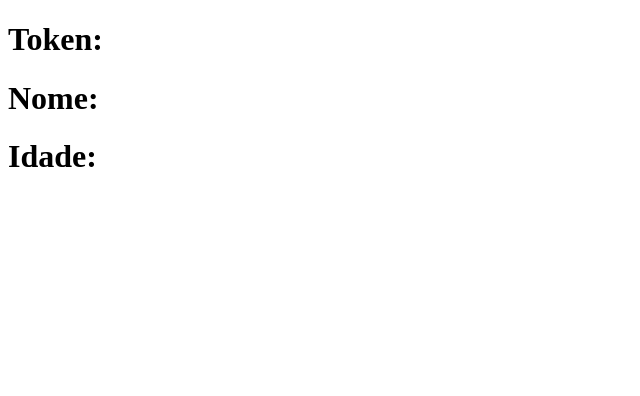
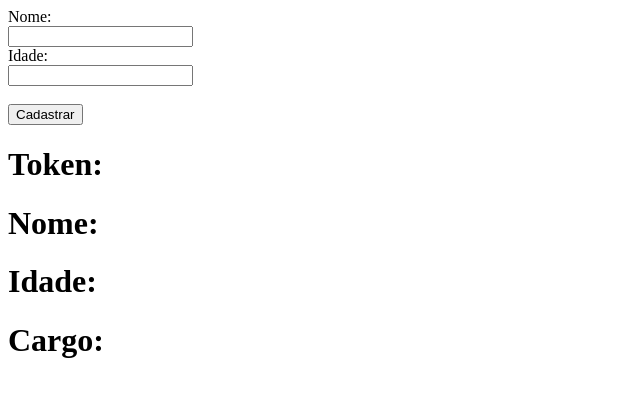
Before and after one commit to GabrielFelix23/CursoReactJs, a React (Create React App) app in the folder meusite/: page / in a window 1280 px wide. Shown: the top 396 px of the page, without its empty margins (0-640 px from the left). Built offline with nearby package versions, Linux system fonts and the light colour scheme; no server answers; the database is empty.

Commit message:
retomando o estudo Firebase

```diff
--- a/meusite/src/App.js
+++ b/meusite/src/App.js
@@ -5,10 +5,16 @@
     constructor(props){
         super(props)
         this.state = {
-            token: 'carregando ...',
+            nomeInput: '',
+            idadeInput: '',
+            tokenInput: '',
+            token: '',
             nome: '',
-            idade: ''
+            idade: '',
+            cargo:''
         }
+        this.cadastrar = this.cadastrar.bind(this)
+
         let firebaseConfig = {
             apiKey: "AIzaSyBKEAiZ-XOIzqaHrxTRCKFV1dqTdauKo1Y",
             authDomain: "reactapp-d6c0a.firebaseapp.com",
@@ -23,17 +29,9 @@
             firebase.initializeApp(firebaseConfig);
         }
     }
-        /*componentDidMount(){
-            Olheiro
-            firebase.database().ref('token').on('value', (snapshot) => {
-                this.setState({
-                    token: snapshot.val()
-                })
-            })
-        }*/
 
         componentWillMount(){
-            firebase.database().ref('token').once('value').then((snapshot) => {
+            firebase.database().ref('token').on('value', (snapshot) => {
                 this.setState({
                     token: snapshot.val()
                 })
@@ -41,21 +39,58 @@
         }
 
         componentDidMount(){
-            firebase.database().ref('usuarios').child(1)/*.child('nome')*/.on('value', (snapshot) => {
+            firebase.database().ref('usuarios').child(1).on('value', (snapshot) => {
                 this.setState({
                     nome: snapshot.val().nome,
-                    idade: snapshot.val().idade
+                    idade: snapshot.val().idade,
+                    cargo: snapshot.val().cargo
                 })
             })
         }
 
+        cadastrar(e){
+            //Inserindo um novo dado!
+            //firebase.database().ref('token').set(this.state.tokenInput)
+            //Alterando dado
+            //firebase.database().ref('token').set(this.state.tokenInput)
+            //Alterando dado de dentro de uma tabela
+            //firebase.database().ref('usuarios').child(1).child('idade').set(this.state.tokenInput)
+            //inserindo um novo dado
+            //firebase.database().ref('usuarios').child(1).child('cargo').set(this.state.tokenInput)
+            //Deletando um dado especifico
+            //firebase.database().ref('usuarios').child(1).child("cargo").remove()
+
+            let usuarios = firebase.database().ref('usuarios')
+            let chave = usuarios.push().key
+
+            usuarios.child(chave).set({
+                nome: this.state.nomeInput,
+                idade: this.state.idadeInput
+            })
+
+            e.preventDefault()
+        }
+
     render(){
-        const {token, nome, idade} = this.state
+        const {token, nome, idade, cargo} = this.state
         return(
             <div>
+                <form onSubmit={this.cadastrar}>
+                    <label>Nome: </label><br/>
+                    <input type="text" value={this.state.nomeInput}
+                        onChange={(e) => this.setState({nomeInput: e.target.value})}/><br/>
+
+                    <label>Idade: </label><br/>
+                    <input type="text" value={this.state.idadeInput}
+                        onChange={(e) => this.setState({idadeInput: e.target.value})}/><br/><br/>
+
+                    <button type="submit">Cadastrar</button>
+                </form>
+
                 <h1>Token: {token}</h1>
                 <h1>Nome: {nome}</h1>
                 <h1>Idade: {idade}</h1>
+                <h1>Cargo: {cargo}</h1>
             </div>
         )
     }
```
